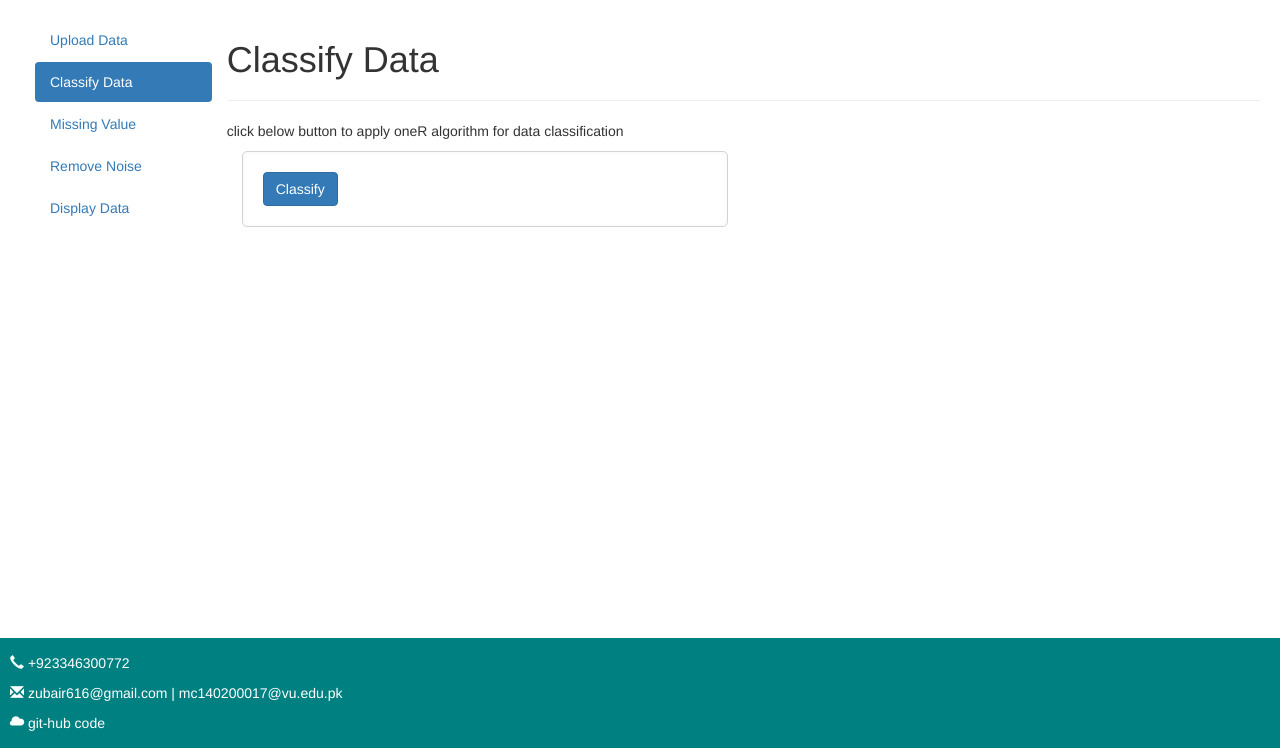
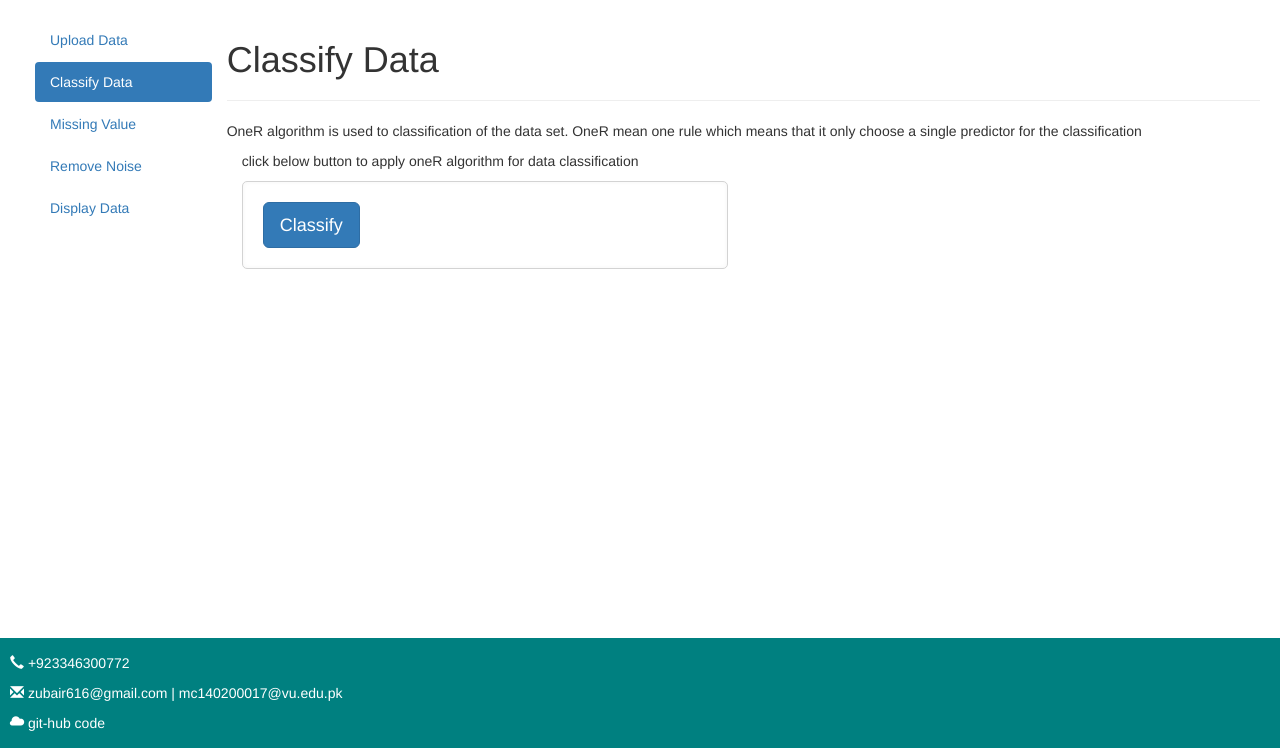
Before and after one commit to zubairakram/smart_miner_project, a Django app: page /classify/ in a window 1280 px wide. Shown: the part 52-800 px from the top of the page. Run offline with Django 3.2, Linux system fonts and the light colour scheme; a user stored in the database is signed in; some libraries are stand-ins or nearby versions.

Commit message:
Classification Algorithm Completed
classification algo OneR completed and code documentation improved with
other many small improvements.

```diff
--- a/final_project/settings.py
+++ b/final_project/settings.py
@@ -41,7 +41,7 @@ INSTALLED_APPS = (
     # third party apps
     'crispy_forms',
 
-    # my apps
+    # my app
     'smart_miner',
 )
 
--- a/final_project/urls.py
+++ b/final_project/urls.py
@@ -22,8 +22,10 @@ from smart_miner.views import user, classify, missing, loader, noise, display
 
 
 urlpatterns = [
+    # django admin url
     url(r'^admin/', include(admin.site.urls)),
 
+    # data miner urls
     url(r'^$', user.UserLogin.as_view(), name='login'),
     url(r'^logout/$', user.UserLogout.as_view(), name='logout'),
     url(r'^upload/$', login_required(loader.Loader.as_view()), name='upload'),
--- a/smart_miner/templates/classify.html
+++ b/smart_miner/templates/classify.html
@@ -10,16 +10,30 @@
 {% endblock %}
 
 {% block description %}
-	<p>click below button to apply oneR algorithm for data classification</p>
+	<p>OneR algorithm is used to classification of the data set.
+	OneR mean one rule which means that it only choose a single predictor for
+	the classification</p>
 {% endblock %}
 
 {% block algo %}
-<div class="col-md-6">
 
-<form>
-	{% csrf_token %}
-	<input class="btn btn-primary" type="submit" value="Classify">
-</form>
+	<div class="col-md-6">
 
-</div>
+	{% if not message %}
+
+		<p>click below button to apply oneR algorithm for data classification</p>
+
+		<form method="post" action="{% url 'classify' %}">
+			{% csrf_token %}
+			<input class="btn btn-primary btn-lg" type="submit" value="Classify">
+		</form>
+
+	{% else %}
+		<!-- print result -->
+		{% for line in message %}
+			<p style="font-weight: bold;">{{ line }}</p>
+		{% endfor %}
+
+	{% endif %}
+	</div>
 {% endblock %}
--- a/smart_miner/views/classify.py
+++ b/smart_miner/views/classify.py
@@ -1,10 +1,173 @@
 from django.shortcuts import render
 from django.views.generic.base import View
+
+from smart_miner.views.loader import Loader
 from smart_miner.views.missing import Miner
 
 
 class OneR(Miner):
-    pass
+    """
+    OneR algorithm use
+    """
+    def __init__(self, table):
+        Miner.__init__(self, table)
+
+
+    def frequency_string(self, predictor='Outlook'):
+        """
+        calculates the frequencies of each indicator having string values of
+        the given predictors values of indicators are given in string.
+        and gives the output in the form of following:
+            {
+            indicator: [yes, no],
+            ...
+        }
+        """
+        predictor_index = self.table[0].index(predictor)
+        indicators = {}
+        data = self.table[1:]
+        for row in data:
+            indicator = row[predictor_index]
+            if row[predictor_index] in indicators:
+                pass
+            else:
+                indicators[indicator] = [0, 0]
+            if row[-1] == 'Yes':
+                indicators[indicator][0] += 1
+            else:
+                indicators[indicator][1] += 1
+        return indicators
+
+    def frequency_numeric(self, predictor='Temperature'):
+        """
+        calculates the frequencies of each indicator having numeric values of
+        the given predictors values of indicators are given in string.
+        and gives the output in the form of following:
+            {
+            indicator: [yes, no],
+            ...
+        }
+        """
+        predictor_index = self.table[0].index(predictor)
+        indicators = {}
+        data = self.table[1:]
+        column = sorted([int(row[predictor_index]) for row in data])
+        column_size = len(column)
+        a = column[round(column_size / 3)]  # 1st class limit
+        b = column[round((column_size / 3) * 2)]  # 2nd class limit
+
+        class1 = "<= {}".format(a)
+        class2 = "> {} and <= {}".format(a, b)
+        class3 = "> {}".format(b)
+
+        # initiating values for each indicator
+        indicators[class1] = [0, 0]
+        indicators[class2] = [0, 0]
+        indicators[class3] = [0, 0]
+
+        for row in data:
+            indicator = int(row[predictor_index])
+            if indicator <= a:
+                if row[-1] == "Yes":
+                    indicators[class1][0] += 1
+                else:
+                    indicators[class1][1] += 1
+            elif a < indicator <= b:
+                if row[-1] == "Yes":
+                    indicators[class2][0] += 1
+                else:
+                    indicators[class2][1] += 1
+            else:  # if indicator fall in 3rd class
+                if row[-1] == "yes":
+                    indicators[class3][0] += 1
+                else:
+                    indicators[class3][0] += 1
+        return indicators
+
+    def calculate_frequency_table(self):
+        """
+        calculate frequency and return a frequency table of the given data set
+        in the following form
+        OUTPUT
+        frequency_table = {
+            predictor: {
+                indicator : [yes, no],
+                ...
+            }
+            ...
+        }
+        """
+        predictors = self.table[0]
+        frequency_table = {}
+        for predictor in predictors[:-1]:
+            predictor_index = predictors.index(predictor)
+            try:
+                float(self.table[1][predictor_index])
+                frequency_table[predictor] = self.frequency_numeric(predictor)
+            except:
+                frequency_table[predictor] = self.frequency_string(predictor)
+
+        return frequency_table
+
+
+    def calculate_error(self, predictor):
+        """
+        helping function use in choose_predictor function:
+        get input in the form of following data structure.
+        predictor: {
+                    indicator1: [yes, no],
+                    indicator2: [yes, no],
+                    ...
+                    }
+        calculates total error of the predictor
+        return value is in the form of integer.
+        """
+        error = 0
+        for i in predictor:
+            indicator = predictor[i]  # get the value of indicator
+            if indicator[0] < indicator[1]:
+                error += indicator[0]
+            else:
+                error += indicator[1]
+        return error
+
+    def choose_predictor(self):
+        """
+        calculate error rate of each predictor and record in predictors list
+        in the following form:
+
+        [(error_rate, predictor),...]
+
+        choose predictor from frequency table with minimum error rate.
+        """
+        frequency_table = self.calculate_frequency_table()
+        predictors = []  # list of predictors with error rate
+        for predictor in frequency_table:  # calculate error of each predictor
+            error = self.calculate_error(frequency_table[predictor])
+            predictors.append((error, predictor))
+        return min(predictors)
+
+    def main(self):
+        predictor = self.choose_predictor()[1]
+        frequency_table = self.calculate_frequency_table()[predictor]
+        result = self.table[0][-1]
+        message = []
+        for indicator, v in frequency_table.items():
+            yes_no = ''
+            if v[0] > v[1]:
+                yes_no = 'Yes'
+            else:
+                yes_no = 'No'
+
+            line = "IF {predictor} is {indicator} THEN {result} = {yes_no}".format(
+                                                    predictor=predictor,
+                                                    indicator=indicator,
+                                                    result=result,
+                                                    yes_no=yes_no
+                                                )
+            message.append(line)
+        return message
+
 
 class Classify(View):
     template = 'classify.html'
@@ -13,104 +176,80 @@ class Classify(View):
         return render(request, self.template, {})
 
     def post(self, request):
-        return render(request, self.template, {})
+        table = Loader.read_csv()
+        myobject = OneR(table)
+        print(myobject.main())
+        context = {'message': myobject.main()}
+        return render(request, self.template, context)
 
 
+
+# unit tests
 if __name__ == '__main__':
-    table_one = [
-        ['Outlook', 'Temperature', 'Humidity', 'Windy', 'Play golf'],
-        ['Rainy', 'Hot', 'High', 'FALSE', 'No'],
-        ['Rainy', 'Hot', 'High', 'TRUE', 'No'],
-        ['Overcast', 'Hot', 'High', 'FALSE', 'Yes'],
-        ['Sunny', 'Mild', 'High', 'FALSE', 'Yes'],
-        ['Sunny', 'Cool', 'Normal', 'FALSE', 'Yes'],
-        ['Sunny', 'Cool', 'Normal', 'TRUE', 'No'],
-        ['Overcast', 'Cool', 'Normal', 'TRUE', 'Yes'],
-        ['Rainy', 'Mild', 'High', 'FALSE', 'No'],
-        ['Rainy', 'Cool', 'Normal', 'FALSE', 'Yes'],
-        ['Sunny', 'Mild', 'Normal', 'FALSE', 'Yes'],
-        ['Rainy', 'Mild', 'Normal', 'TRUE', 'Yes'],
-        ['Overcast', 'Mild', 'High', 'TRUE', 'Yes'],
-        ['Overcast', 'Hot', 'Normal', 'FALSE', 'Yes'],
-        ['Sunny', 'Mild', 'High', 'TRUE', 'No']
+    table2 = [
+            ['Outlook', 'Temperature', 'Humidity', 'Windy', 'Play'],
+            ['Sunny', 'Hot', 'High', 'FALSE', 'No'],
+            ['Sunny', 'Hot' , 'High' , 'TRUE', 'No'],
+            ['Overcast' , 'Hot'  , 'High', 'FALSE', 'Yes'],
+            ['Rainy', 'Mild', 'High', 'FALSE', 'Yes'],
+            ['Rainy', 'Cool', 'Normal', 'FALSE', 'Yes'],
+            ['Rainy', 'Cool', 'Normal', 'TRUE', 'No'],
+            ['Overcast', 'Cool', 'Normal', 'TRUE', 'Yes'],
+            ['Sunny', 'Mild', 'High', 'FALSE', 'No'],
+            ['Sunny', 'Cool', 'Normal', 'FALSE', 'Yes'],
+            ['Rainy', 'Mild', 'Normal', 'FALSE', 'Yes'],
+            ['Sunny', 'Mild', 'Normal', 'TRUE', 'Yes'],
+            ['Overcast', 'Mild', 'High', 'TRUE', 'Yes'],
+            ['Overcast', 'Hot', 'Normal', 'FALSE', 'Yes'],
+            ['Rainy', 'Mild', 'High', 'TRUE', 'No']
     ]
 
 
-    def calculate_frequency(table):
-        """
-        Create frequency table of the given data set.
-        """
-        row_size = len(table[0])
-        frequency_table = {}
-        i = 0
-        while i < (row_size - 1):
-            predictor = table[0][i]
-            if predictor in frequency_table:
-                pass
-            else:
-                frequency_table[predictor] = {}
-            for row in table[1:]:
-                item = row[i]
-                if item in frequency_table[predictor]:
-                    pass
-                else:
-                    frequency_table[predictor][item] = [0, 0]
-                if row[-1] == "Yes":
-                    frequency_table[predictor][item][0] += 1
-                else:
-                    frequency_table[predictor][item][1] += 1
-            i += 1
-        return frequency_table
+    table = [
+        ['Outlook', 'Temperature', 'Humidity', 'Windy', 'Play'],
+        ['Sunny', '65', '60', 'FALSE', 'No'],
+        ['Sunny', '64', '63', 'TRUE', 'No'],
+        ['Overcast ', '68', '66', 'FALSE', 'Yes'],
+        ['Rainy', '69', '69', 'FALSE', 'Yes'],
+        ['Rainy', '70', '72', 'FALSE', 'Yes'],
+        ['Rainy', '71', '75', 'TRUE', 'No'],
+        ['Overcast', '72', '78', 'TRUE', 'Yes'],
+        ['Sunny', '72', '81', 'FALSE', 'No'],
+        ['Sunny', '75', '84', 'FALSE', 'Yes'],
+        ['Rainy', '75', '87', 'FALSE', 'Yes'],
+        ['Sunny', '80', '90', 'TRUE', 'Yes'],
+        ['Overcast', '81', '93', 'TRUE', 'Yes'],
+        ['Overcast', '83', '96', 'FALSE', 'Yes'],
+        ['Rainy', '85', '100', 'TRUE', 'No']
+    ]
 
-    table = {
-            'Windy': {
-                    'FALSE': [6, 2],
-                    'TRUE': [3, 3]
-                    },
+    frequency_table = {
+            'Humidity': {
+                'Normal': [6, 1],
+                'High': [3, 4]
+            },
 
             'Temperature': {
-                    'Mild': [4, 2],
-                    'Hot': [2, 2],
-                    'Cool': [3, 1]
-                    },
+                'Mild': [4, 2],
+                'Cool': [3, 1],
+                'Hot': [2, 2]
+            },
 
-            'Humidity': {
-                    'Normal': [6, 1],
-                    'High': [3, 4]
-                    },
             'Outlook': {
-                    'Rainy': [2, 3],
-                    'Sunny': [3, 2],
-                    'Overcast': [4, 0]
-                    }
+                'Rainy': [3, 2],
+                'Overcast': [4, 0],
+                'Sunny': [2, 3]
+            },
+
+            'Windy': {
+                'TRUE': [3, 3],
+                'FALSE': [6, 2]
             }
 
-    d = table['Windy']
-    def calculate_error(d):
-        """
-        calculates error of a class of a predictor
-        """
-        error = 0
-        for i in d:
-            item = d[i]
-            if item[0] < item[1]:
-                error += item[0]
-            else:
-                error += item[1]
-        return error
+    }
 
-#     print(calculate_error(d))
-
-    def total_error(table):
-        """
-        calculates the total error from frequency table
-        and return the class with minimum error.
-        """
-        error_rate = []
-        for predictor in table:
-            error = calculate_error(table[predictor])
-            error_rate.append((error, predictor))
-        return error_rate
-
-    result = total_error(table)
-    print(min(result))
+    table = Loader.read_csv()
+    myobject = OneR(table)
+    result = myobject.calculate_frequency_table()
+    for k,v in result.items():
+        print(k,v)
--- a/smart_miner/views/user.py
+++ b/smart_miner/views/user.py
@@ -5,6 +5,8 @@ from django.views.generic import View
 
 from smart_miner.forms import LoginForm
 
+
+# django view class provides login interface
 
 class UserLogin(View):
     template = 'login.html'
@@ -44,6 +46,8 @@ class UserLogin(View):
             return render(request, self.template, self.context)
 
 
+# django view class render logout page and greeting
+
 class UserLogout(View):
     template = 'logout.html'
 
```
Also changed, not shown: media/data.csv (+15 -6 lines), smart_miner/views/display.py (+7 -0 lines), smart_miner/views/loader.py (+16 -5 lines), smart_miner/views/missing.py (+22 -13 lines), smart_miner/views/noise.py (+10 -1 lines), db.sqlite3, 5 other files.
